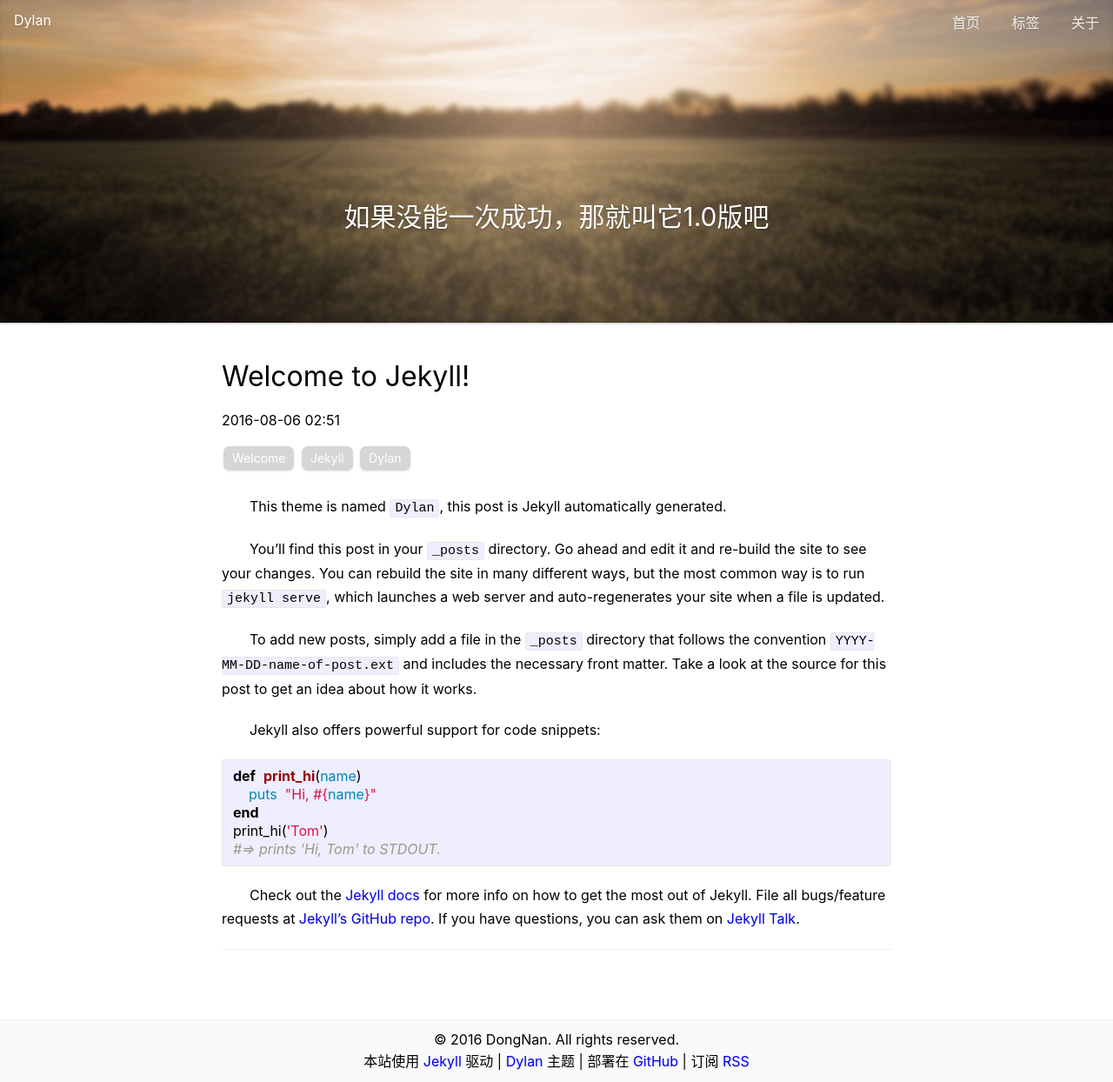
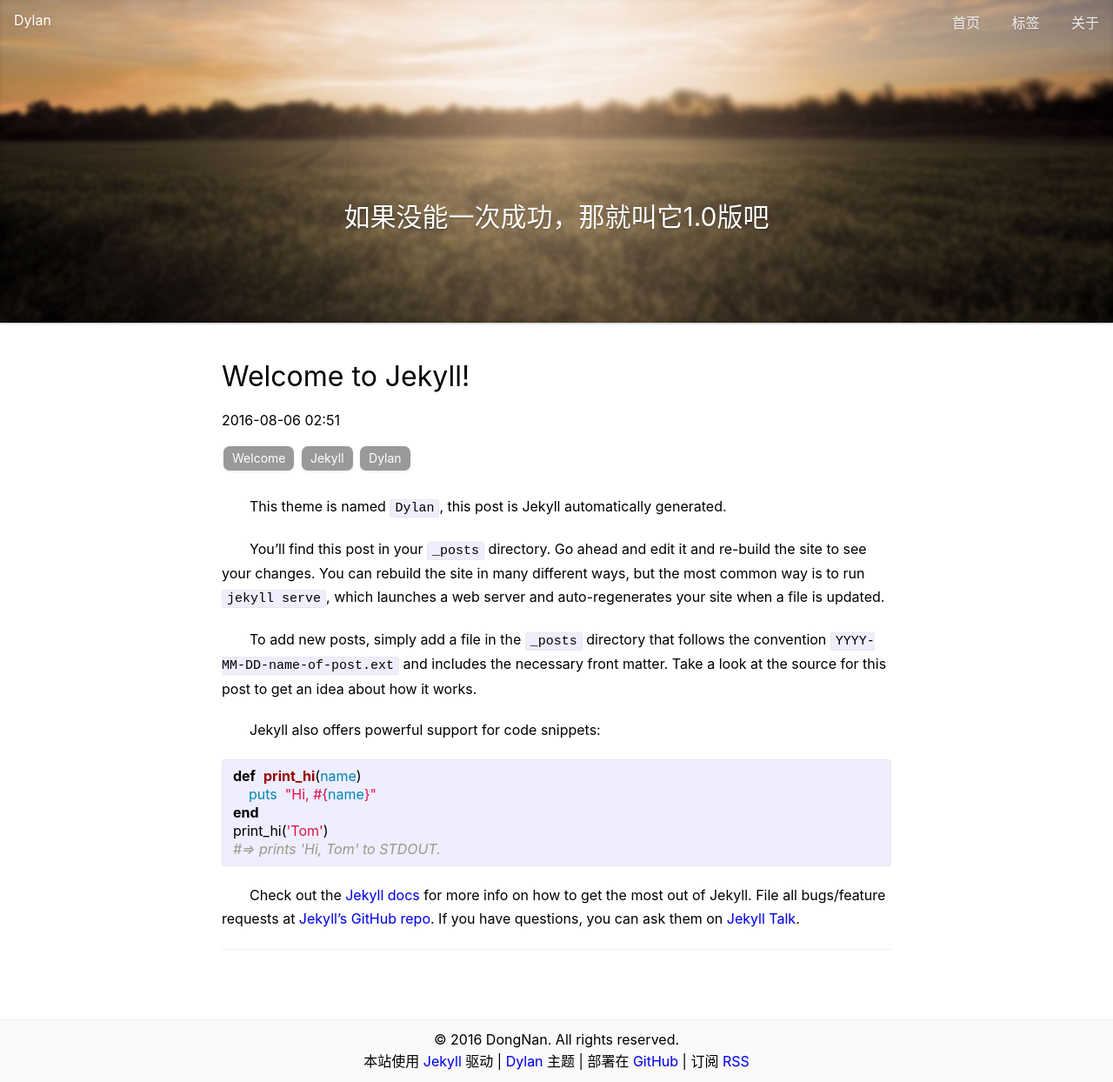
Before and after one commit to dongnan/Dylan, a Jekyll site: the page built from _posts/2016-08-06-welcome-to-jekyll.markdown, in a window 1280 px wide. Shown: the whole page at 87% size. Built offline with Jekyll 4.4.1, drawn with Linux system fonts in a browser that asks for light colours.

Commit message:
默认tag的背景色改为#999

```diff
--- a/assets/css/main.scss
+++ b/assets/css/main.scss
@@ -474,7 +474,7 @@ pre {
         line-height: 28px;
         margin: 0 2px;
         margin-bottom: 8px;
-        background: #D6D6D6;
+        background: #999;
     }
 }
 .tag-posts {
```
